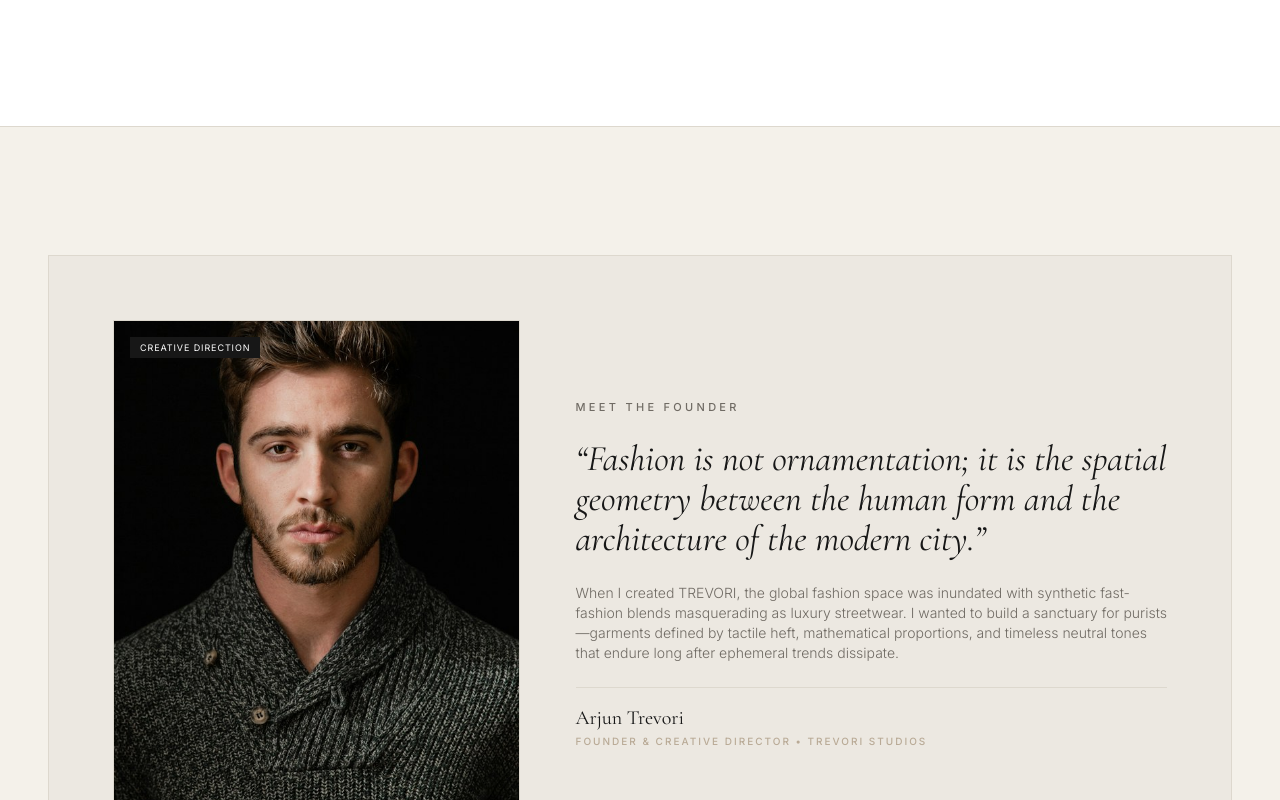
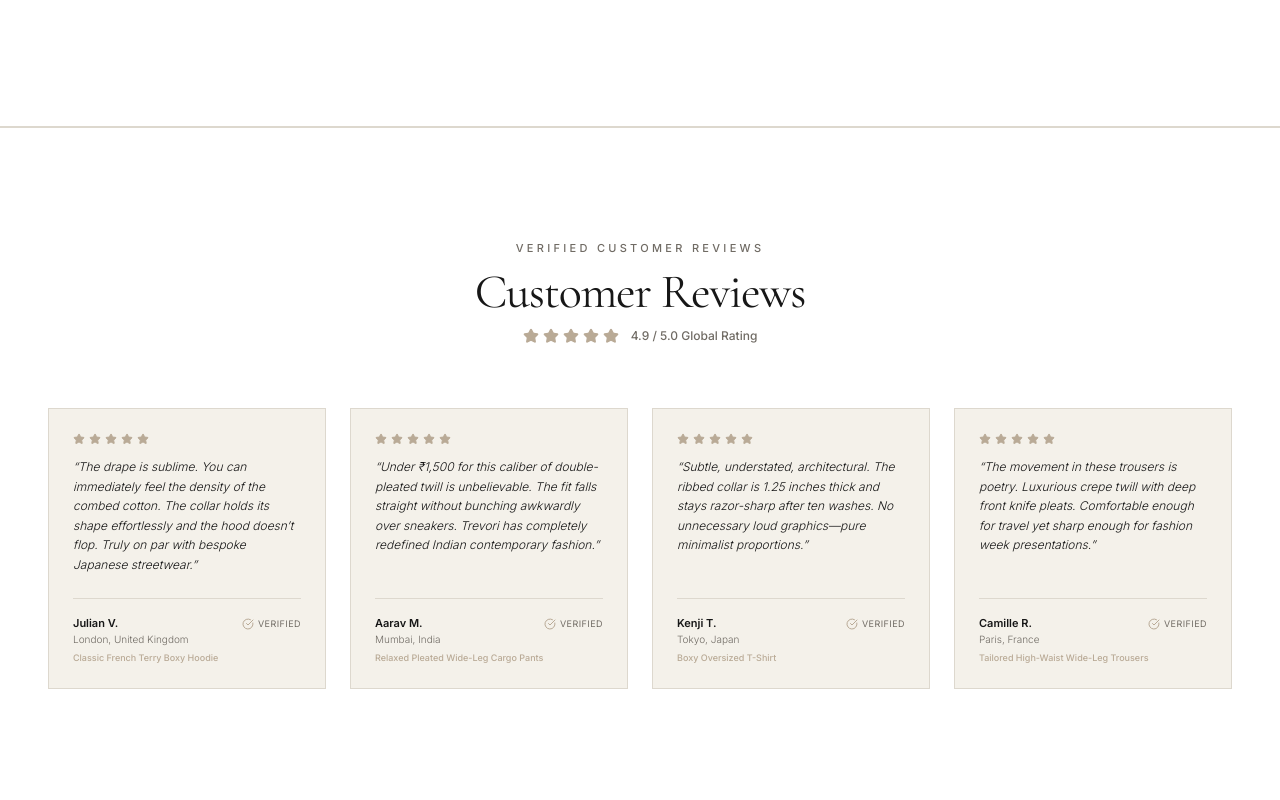
Before and after one commit to pranavavadhanula/trenzio-storefront, a React (Vite) app: page / in a window 1280 px wide. Shown: the part 7400-8200 px from the top of the page. Built offline with nearby package versions, Linux system fonts and the light colour scheme; no server answers.

Commit message:
feat: completely remove Meet the Founder section from home page

```diff
--- a/src/components/Footer.tsx
+++ b/src/components/Footer.tsx
@@ -110,7 +110,7 @@ export const Footer: React.FC = () => {
                 <Link to="/about" className="hover:text-white transition-colors">Brand Story</Link>
               </li>
               <li>
-                <a href="/#founder" className="hover:text-white transition-colors">Creative Direction</a>
+                <Link to="/about" className="hover:text-white transition-colors">Creative Direction</Link>
               </li>
               <li>
                 <Link to="/about" className="hover:text-white transition-colors">Fabric Quality</Link>
--- a/src/pages/HomePage.tsx
+++ b/src/pages/HomePage.tsx
@@ -591,50 +591,7 @@ export const HomePage: React.FC = () => {
         </div>
       </section>
 
-      {/* ------------------------------------------------------------- */}
-      {/* 9. MEET THE FOUNDER */}
-      {/* ------------------------------------------------------------- */}
-      <section id="founder" className="py-20 sm:py-32 max-w-7xl mx-auto px-6 sm:px-10 lg:px-12">
-        <div className="bg-[#DDD8CE]/35 border border-[#DDD8CE] p-8 sm:p-14 lg:p-16">
-          <div className="grid grid-cols-1 lg:grid-cols-12 gap-10 lg:gap-14 items-center">
-            {/* Founder Portrait (Editorial Warm/Monochrome Studio) */}
-            <div className="lg:col-span-5 relative aspect-[4/5] bg-[#DDD8CE] overflow-hidden border border-[#DDD8CE]">
-              <img
-                src="/images/models/man_portrait.jpg"
-                alt="Arjun Trevori, Founder & Creative Director"
-                className="w-full h-full object-cover filter contrast-110 brightness-95"
-                loading="lazy"
-              />
-              <div className="absolute top-4 left-4 bg-[#171717] text-white text-[9px] uppercase tracking-widest px-2.5 py-1">
-                Creative Direction
-              </div>
-            </div>
 
-            {/* Founder Quote & Ethos */}
-            <div className="lg:col-span-7 space-y-6">
-              <span className="text-[11px] uppercase tracking-[0.3em] text-[#706B64] font-medium block">
-                Meet the Founder
-              </span>
-
-              {/* Editorial Quote in Cormorant Garamond */}
-              <blockquote className="font-serif text-2xl sm:text-3xl lg:text-4xl text-[#171717] italic font-normal leading-snug">
-                &ldquo;Fashion is not ornamentation; it is the spatial geometry between the human form and the architecture of the modern city.&rdquo;
-              </blockquote>
-
-              <p className="text-xs sm:text-sm text-[#706B64] font-light leading-relaxed">
-                When I created TREVORI, the global fashion space was inundated with synthetic fast-fashion blends masquerading as luxury streetwear. I wanted to build a sanctuary for purists—garments defined by tactile heft, mathematical proportions, and timeless neutral tones that endure long after ephemeral trends dissipate.
-              </p>
-
-              <div className="pt-4 border-t border-[#DDD8CE]">
-                <div className="font-serif text-xl text-[#171717]">Arjun Trevori</div>
-                <div className="text-[10px] uppercase tracking-[0.2em] text-[#B9AA96] font-medium mt-0.5">
-                  Founder & Creative Director &bull; Trevori Studios
-                </div>
-              </div>
-            </div>
-          </div>
-        </div>
-      </section>
 
       {/* ------------------------------------------------------------- */}
       {/* 10. CUSTOMER REVIEWS */}
```
